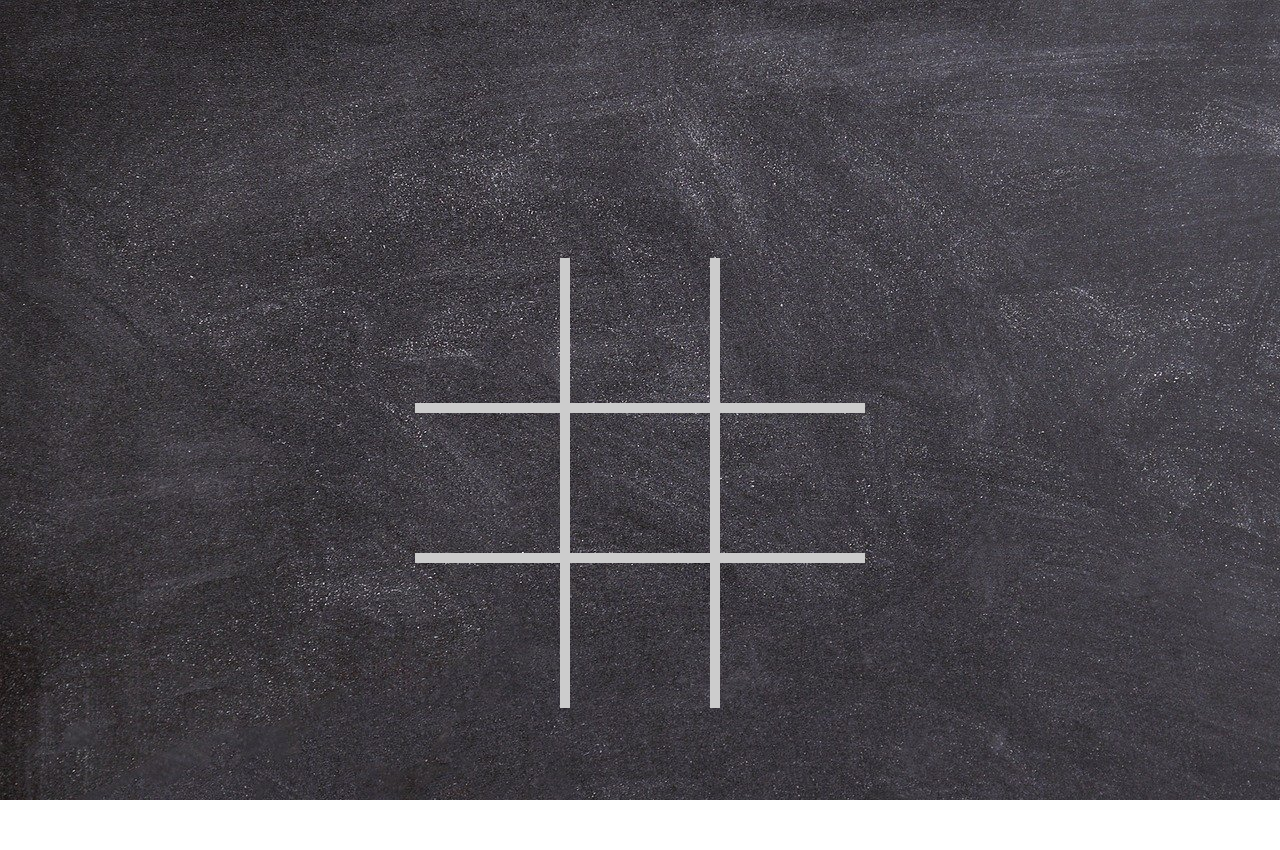
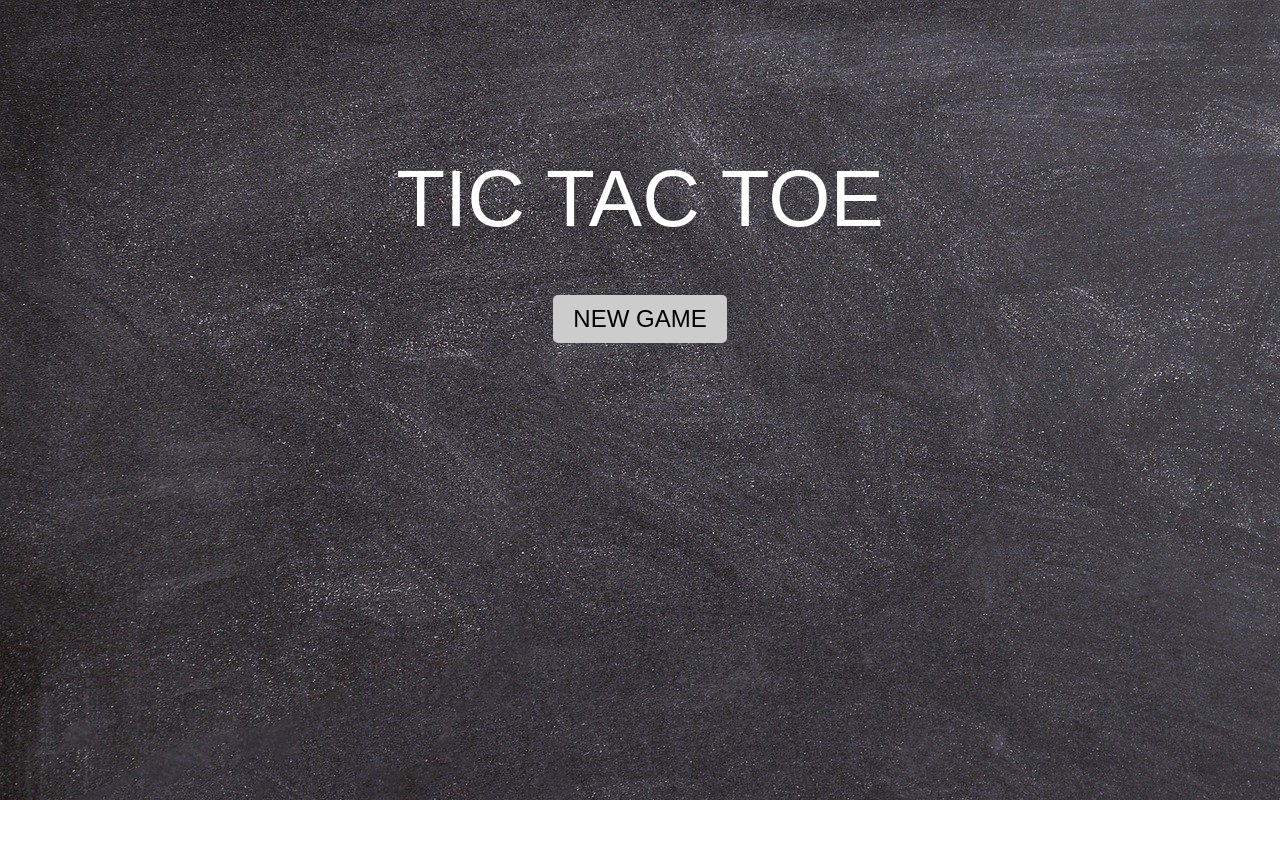
Before and after one commit to maciejewskakatarzyna/Tic-Tac-Toe, a plain HTML site: page index.html in a window 1280 px wide. Before the commit the page ends 800 px from the top, so only its background shows below. Drawn offline with Linux system fonts and the light colour scheme; a web font is replaced by a local one.

Commit message:
add start window

```diff
--- a/app.js
+++ b/app.js
@@ -1,6 +1,8 @@
 const fields = document.querySelectorAll('.board__item');
 const resultBoard = document.querySelector('.resultBoard');
 const resetBtn = document.querySelector('.reset');
+const board = document.querySelector('.board');
+const title = document.querySelector('.title');
 
 let activePlayer = 'X';
 let gameActive = true;
@@ -59,7 +61,9 @@ resetBtn.addEventListener('click', () => {
   });
   fieldsArray = ['', '', '', '', '', '', '', '', ''];
   activePlayer = 'X';
+  board.classList.remove('offscreen');
   resultBoard.classList.add('offscreen');
   resetBtn.classList.add('offscreen');
+  title.classList.add('offscreen');
   gameActive = true;
 });
--- a/index.html
+++ b/index.html
@@ -14,9 +14,13 @@
   </head>
   <body>
     <div class="wrapper">
+      <div class="startWindow">
+        <p class="title">TIC TAC TOE</p>
+        <button class="reset">NEW GAME</button>
+      </div>
       <div class="resultBoard"></div>
-      <button class="reset offscreen">NEW GAME</button>
-      <div class="board">
+
+      <div class="board offscreen">
         <div class="board__item" data-index="0"></div>
         <div class="board__item" data-index="1"></div>
         <div class="board__item" data-index="2"></div>
--- a/style.css
+++ b/style.css
@@ -92,3 +92,15 @@ body {
   margin: -1px;
   position: absolute;
 }
+
+.startWindow {
+  display: flex;
+  flex-direction: column;
+  align-items: center;
+}
+
+.title {
+  color: white;
+  font-size: 5em;
+  margin-bottom: 50px;
+}
```
Also changed, not shown: 1 other file.
